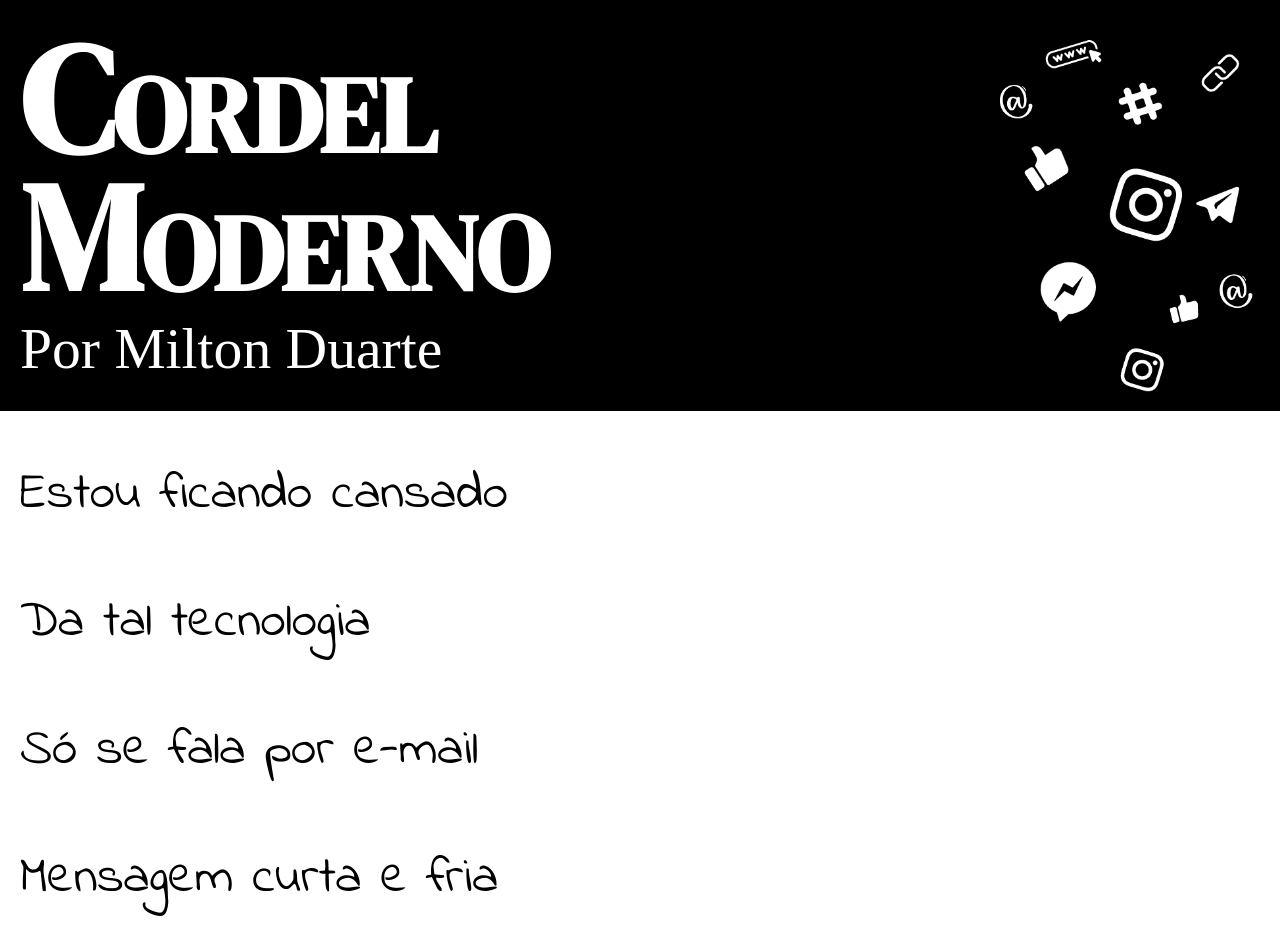
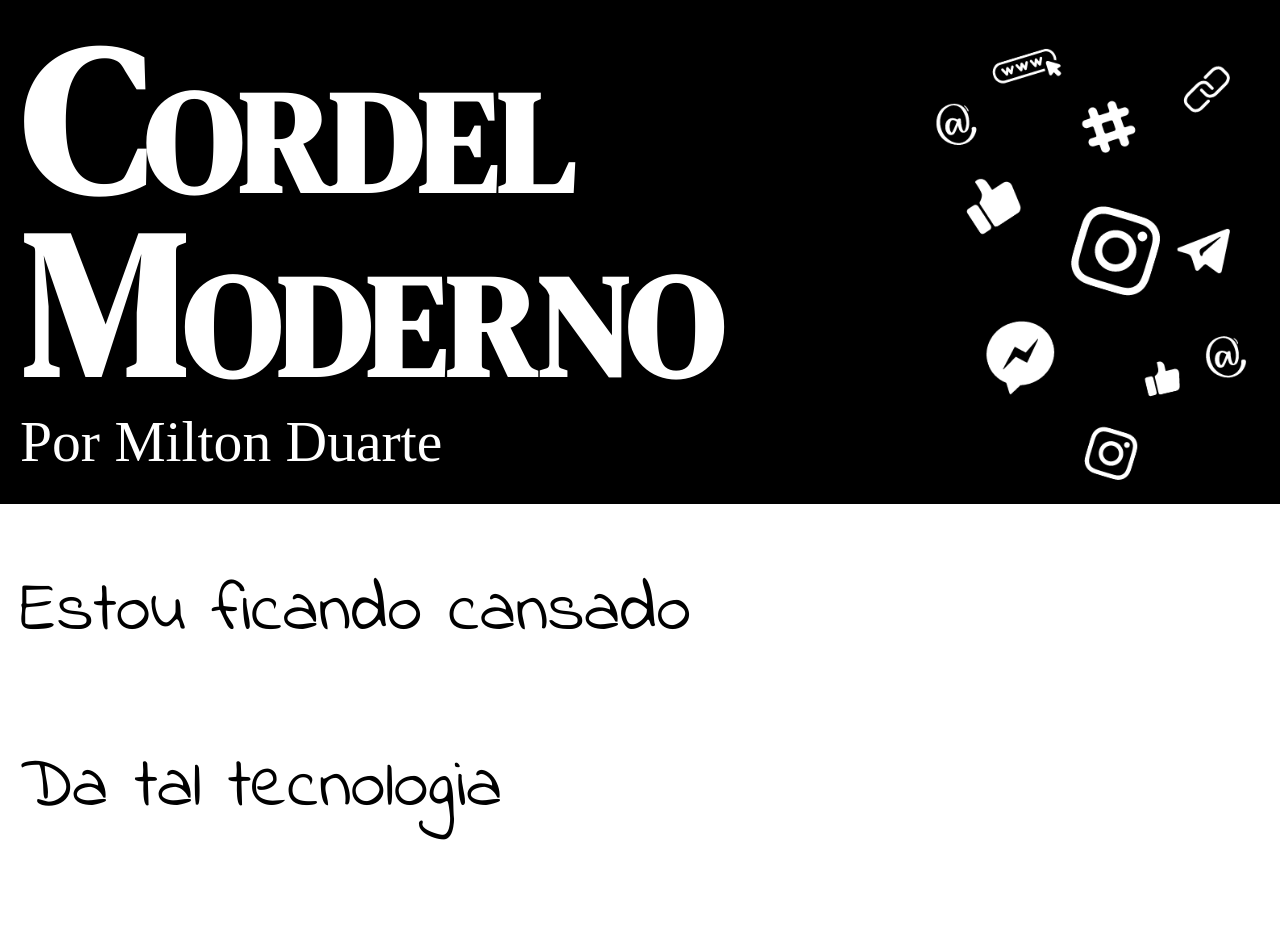
Before and after one commit to pedromclaro/projeto-cordel, a plain HTML site: page index.html in a window 1280 px wide. Shown: the top 929 px of the page. Drawn offline with Linux system fonts and the light colour scheme.

Commit message:
Update style.css

```diff
--- a/estilo/style.css
+++ b/estilo/style.css
@@ -47,7 +47,7 @@ div#imgfundo h1 {
     font-weight: bolder;
     padding: 5px;
     padding-left: 20px;
-    font-size: 12vw;
+    font-size: 16vw;
     font-variant: small-caps;
 }
 
@@ -68,7 +68,7 @@ div#imgfundo a:hover {
 
 section {
     font-family: var(--fonte01);
-    font-size: 4vw;
+    font-size: 5.5vw;
     padding-top: 10vh;
     padding-bottom: 10vh;
     line-height: 2.5em;
```
